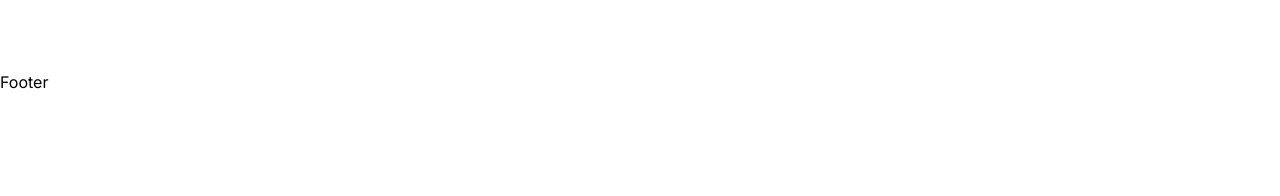
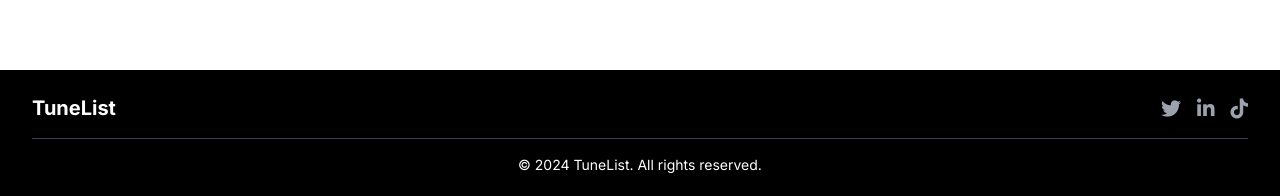
Before and after one commit to YanSz9/music-app, a Next.js app: page / in a window 1280 px wide. Shown: the part 794-990 px from the top of the page. Before the commit the page ends 888 px from the top, so only its background shows below. Built offline with nearby package versions, Linux system fonts and the light colour scheme.

Commit message:
feat: create footer

```diff
--- a/app/Footer.jsx
+++ b/app/Footer.jsx
@@ -1,9 +1,37 @@
-import React from 'react'
+import React from 'react';
 
 function Footer() {
   return (
-    <div>Footer</div>
-  )
+    <footer className="bg-black text-white py-6">
+      <div className="max-w-7xl mx-auto px-4 sm:px-6 lg:px-8">
+        <div className="flex items-center justify-between">
+          <div className="flex-shrink-0">
+            <a href="/" className="text-xl font-bold">
+              TuneList
+            </a>
+          </div>
+
+          <div className="flex space-x-4">
+            <a href="https://twitter.com" target="_blank" rel="noopener noreferrer" className="text-gray-400 hover:text-gray-300">
+              <i className="fab fa-twitter fa-lg"></i>
+            </a>
+            <a href="https://linkedin.com" target="_blank" rel="noopener noreferrer" className="text-gray-400 hover:text-gray-300">
+              <i className="fab fa-linkedin-in fa-lg"></i>
+            </a>
+            <a href="https://tiktok.com" target="_blank" rel="noopener noreferrer" className="text-gray-400 hover:text-gray-300">
+              <i className="fab fa-tiktok fa-lg"></i>
+            </a>
+          </div>
+        </div>
+
+        <div className="border-t border-gray-700 mt-4 pt-4 text-center">
+          <p className="text-sm">
+            &copy; {new Date().getFullYear()} TuneList. All rights reserved.
+          </p>
+        </div>
+      </div>
+    </footer>
+  );
 }
 
-export default Footer
+export default Footer;
--- a/app/layout.jsx
+++ b/app/layout.jsx
@@ -11,7 +11,15 @@ export const metadata = {
 export default function RootLayout({ children }) {
   return (
     <html lang="en">
-      <body className={inter.className}>{children}</body>
+      <head>
+        <link
+          rel="stylesheet"
+          href="https://cdnjs.cloudflare.com/ajax/libs/font-awesome/6.0.0-beta3/css/all.min.css"
+        />
+      </head>
+      <body className={inter.className}>
+        {children}
+      </body>
     </html>
   );
 }
```
